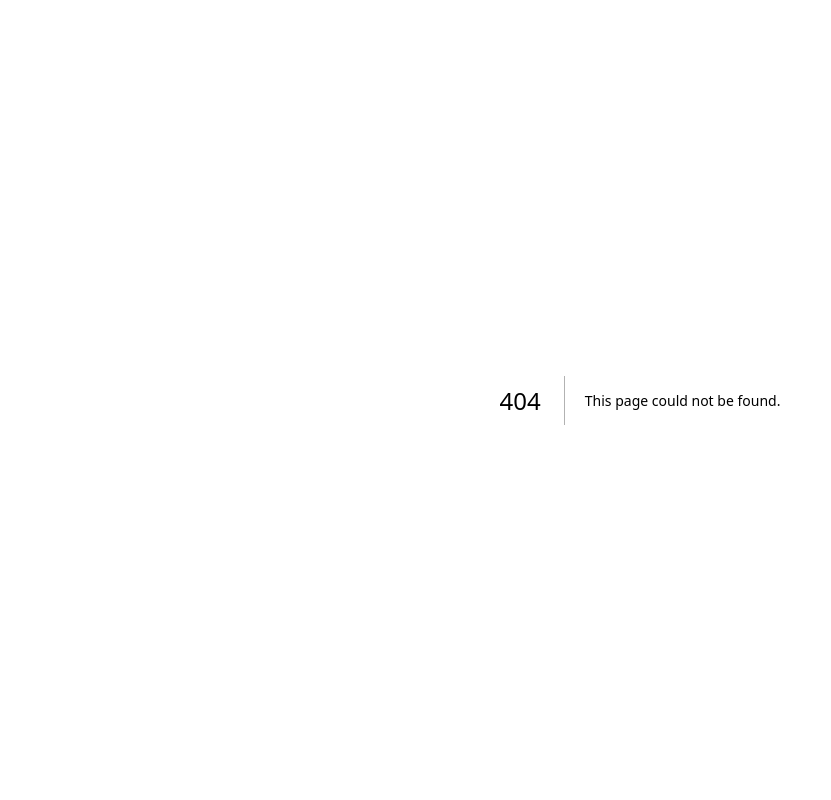
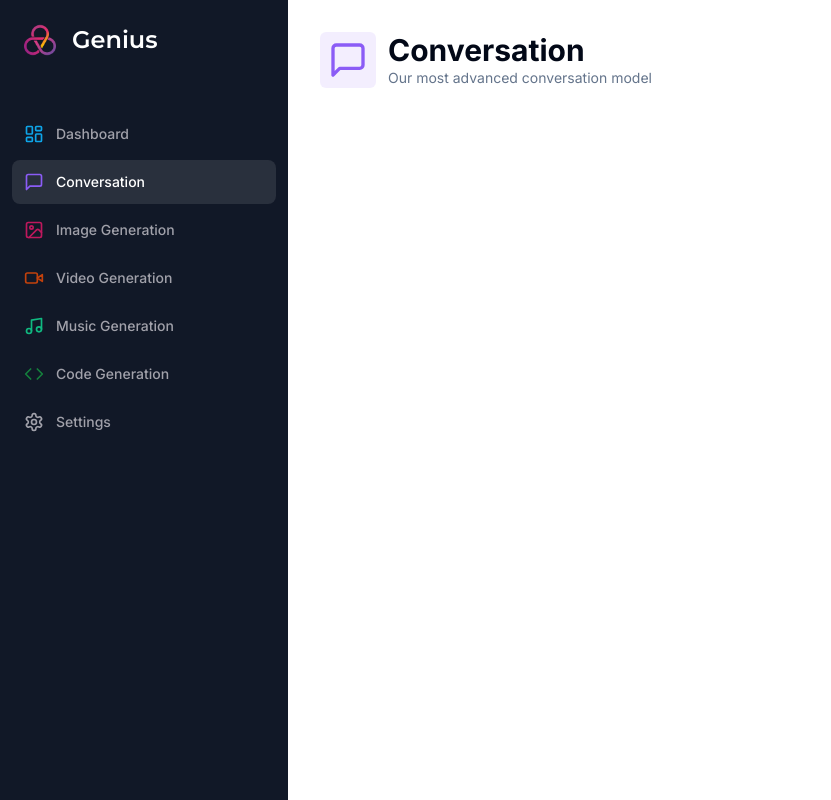
Before and after one commit to ggalmeida1/ai-saas, a Next.js app: page /conversation in a window 1280 px wide. Before the commit this address had no page. Shown: the whole page, without its empty margins (0-831 px from the left). Built offline with nearby package versions, Linux system fonts and the light colour scheme.

Commit message:
heading component

```diff
--- /dev/null
+++ b/app/(dashboard)/(routes)/conversation/page.tsx
@@ -0,0 +1,18 @@
+import { Heading } from '@/components/heading'
+import { MessageSquare } from 'lucide-react'
+
+const ConversationPage = () => {
+  return (
+    <div>
+      <Heading
+        title='Conversation'
+        description='Our most advanced conversation model'
+        icon={MessageSquare}
+        iconColor='text-violet-500'
+        bgColor='bg-violet-500/10'
+      />
+    </div>
+  )
+}
+
+export default ConversationPage
--- /dev/null
+++ b/components/heading.tsx
@@ -0,0 +1,34 @@
+import { cn } from "@/lib/utils";
+import { LucideIcon } from "lucide-react";
+
+interface HeadingProps {
+  title: string;
+  description: string;
+  icon: LucideIcon;
+  iconColor?: string;
+  bgColor?: string;
+}
+
+export const Heading = ({
+  title,
+  description,
+  icon: Icon,
+  iconColor,
+  bgColor,
+}: HeadingProps) => {
+  return (
+      <div className="px-4 lg:px-8 flex items-center gap-x-3 mb-8">
+        <div className={cn("p-2 w-fit rounded-md", bgColor)}>
+          <Icon className={cn("w-10 h-10", iconColor)} />
+        </div>
+        <div>
+          <h2 className="text-3xl font-bold">
+            {title}
+          </h2>
+          <p className='text-sm text-muted-foreground'>
+            {description}
+          </p>
+        </div>
+      </div>
+  );
+};
```
